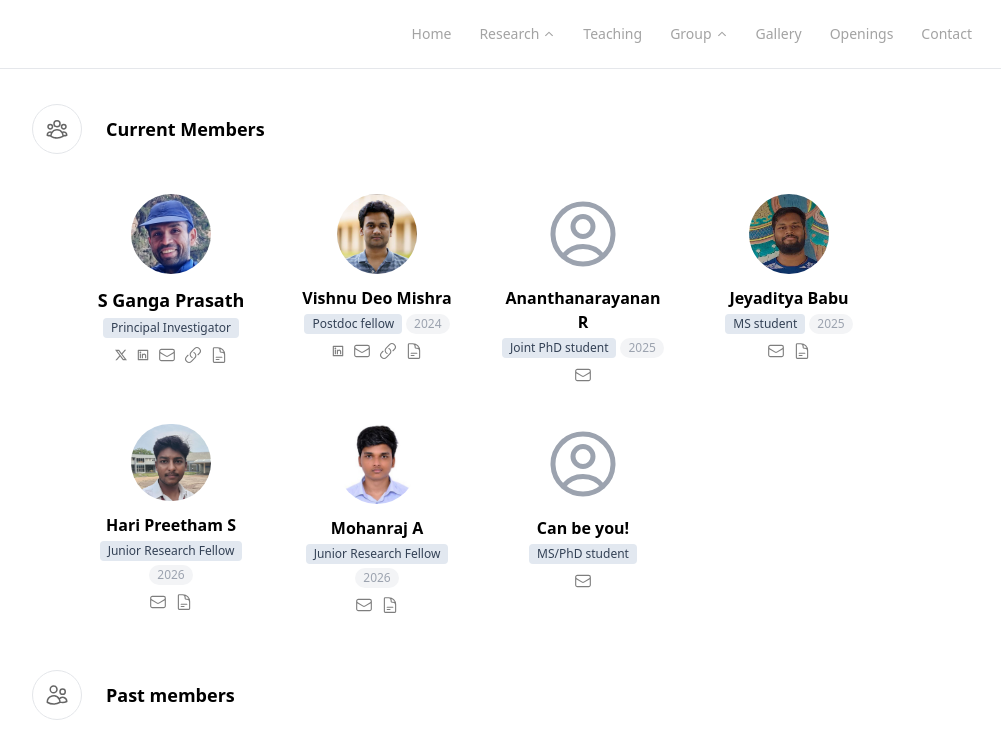
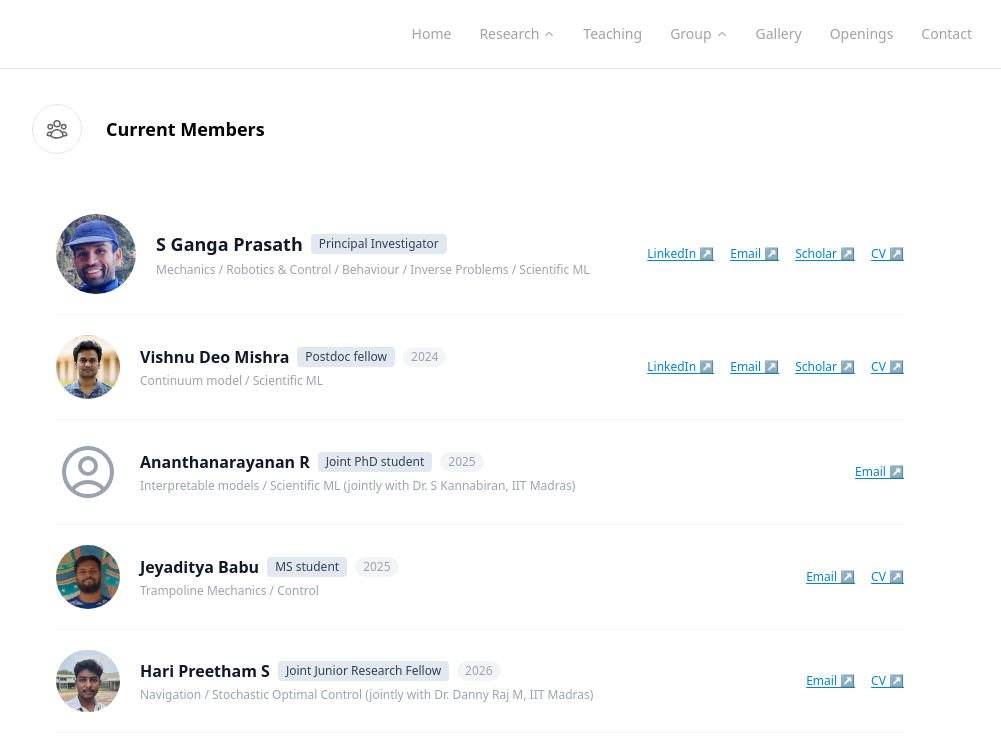
Before and after one commit to sgangaprasath/interface, a Next.js app: page /members in a window 1280 px wide. Shown: the top 752 px of the page, without its empty margins (200-1201 px from the left). Built offline with nearby package versions, Linux system fonts and the light colour scheme.

Commit message:
MembersUpdated

```diff
--- a/app/json/members.json
+++ b/app/json/members.json
@@ -6,9 +6,10 @@
     "twitter": "https://twitter.com/kaitovaai",
     "linkedIn": "https://www.linkedin.com/in/ganga-prasath-s-152a1225a/",
     "email": "mailto:sgangaprasath@smail.iitm.ac.in",
-    "webpage": "https://sgangaprasath.github.io",
-    "cv": "https://drive.google.com/file/d/1uvcn4yscbZEaiaKMCZs2NEio4Hfp7h0b/view?usp=sharing",
-    "image": "/images/sgp.jpg"
+    "webpage": "https://scholar.google.com/citations?user=fHr_IJgAAAAJ&hl=en&authuser=1",
+    "cv": "https://drive.google.com/file/d/1FaD-D5XMLlVw2u6D05fr7PestvvEKtJt/view?usp=sharing",
+    "image": "/images/sgp.jpg",
+    "topics": ["Mechanics", "Robotics & Control", "Behaviour", "Inverse Problems", "Scientific ML"]
   },
   {
     "id": 2,
@@ -19,7 +20,8 @@
     "email": "mailto:vdmgya@gmail.com",
     "webpage": "https://scholar.google.com/citations?user=FnVSQWwAAAAJ&hl=en",
     "cv": "https://github.com/sgangaprasath/interface/blob/main/public/pdf/VishnuCV.pdf",
-    "image": "/images/vishnu.jpg"
+    "image": "/images/vishnu.jpg",
+    "topics": ["Continuum model", "Scientific ML"]
   },
   {
     "id": 3,
@@ -34,7 +36,7 @@
     "status": "past",
     "thesis": "Peeling dynamics of a Velcro",
     "period": "2025-26",
-    "currentPosition": "Siemens"
+    "currentPosition": "Design Engineer, Siemens"
   },
   {
     "id": 5,
@@ -45,7 +47,8 @@
     "email": "mailto:ananthanarayanan.r.3141@gmail.com",
     "webpage": "",
     "cv": "",
-    "image": "/images/profile.svg"
+    "image": "/images/profile.svg",
+    "topics": ["Interpretable models", "Scientific ML (jointly with Dr. S Kannabiran, IIT Madras)"]
   },
   {
     "id": 6,
@@ -88,7 +91,8 @@
     "email": "mailto:am23s055@smail.iitm.ac.in",
     "webpage": "",
     "cv": "https://github.com/sgangaprasath/interface/blob/main/public/pdf/MohanCV.pdf",
-    "image": "/images/mohanraj.jpg"
+    "image": "/images/mohanraj.jpg",
+    "topics": ["Robotics", "Control"]
   },
   {
     "id": 8,
@@ -99,18 +103,20 @@
     "email": "mailto:am25s021@smail.iitm.ac.in",
     "webpage": "",
     "cv": "https://github.com/sgangaprasath/interface/blob/main/public/pdf/JeyadityaCV.pdf",
-    "image": "/images/Jeyaditya.jpg"
+    "image": "/images/Jeyaditya.jpg",
+    "topics": ["Trampoline Mechanics", "Control"]
   },
   {
     "id": 9,
     "name": "Hari Preetham S",
-    "title": "Junior Research Fellow - 2026",
+    "title": "Joint Junior Research Fellow - 2026",
     "twitter": "",
     "linkedIn": "",
     "email": "mailto:haripreetham.jntuh@gmail.com",
     "webpage": "",
     "cv": "https://github.com/sgangaprasath/interface/blob/main/public/pdf/HariCV.pdf",
-    "image": "/images/Hari.jpg"
+    "image": "/images/Hari.jpg",
+    "topics": ["Navigation", "Stochastic Optimal Control (jointly with Dr. Danny Raj M, IIT Madras)"]
   },
   {
     "id": 11,
--- a/app/members/page.tsx
+++ b/app/members/page.tsx
@@ -1,8 +1,6 @@
 import * as fs from "fs";
 import Link from "next/link";
 import Image from "next/image";
-import { RiTwitterXLine } from "react-icons/ri";
-import { RiLinkedinBoxLine } from "react-icons/ri";
 
 export interface MembersMetaData {
   id: number;
@@ -14,6 +12,7 @@ export interface MembersMetaData {
   webpage: string;
   cv: string;
   image: string;
+  topics?: string[];
   status?: string;
   thesis?: string;
   thesisLink?: string;
@@ -45,19 +44,21 @@ const MemPreview = (props: MembersMetaData) => {
   const { position, year } = parseTitle(props.title);
   const isPI = position.toLowerCase().includes("principal investigator");
   return (
-    <div className="group container flex flex-col items-center justify-start gap-3">
+    <div className="flex flex-row items-center justify-between gap-6 py-5 border-b border-gray-100 last:border-0 w-full">
+      {/* Left: photo + name + position + topics */}
+      <div className="flex flex-row items-center gap-5">
         <Image
           src={props.image}
-        width={80}
-        height={80}
-        alt="Picture of the lab member"
-        className="transform duration-200 rounded-full group-hover:scale-110"
+          width={isPI ? 80 : 64}
+          height={isPI ? 80 : 64}
+          alt={`Picture of ${props.name}`}
+          className="rounded-full flex-shrink-0"
         />
-      <div className="flex flex-col items-center justify-center">
-        <p className={`text-center font-semibold pb-1 ${isPI ? "text-lg" : "text-base"}`}>
+        <div>
+          <div className="flex flex-wrap items-center gap-2 mb-1">
+            <p className={`font-semibold text-gray-900 ${isPI ? "text-lg" : "text-base"}`}>
               {props.name}
             </p>
-        <div className="flex flex-wrap justify-center items-center gap-1 pb-2">
             <span className={`rounded text-xs px-2 py-0.5 ${positionStyle(position)}`}>
               {position}
             </span>
@@ -67,71 +68,55 @@ const MemPreview = (props: MembersMetaData) => {
               </span>
             )}
           </div>
-        <div className="flex flex-row items-center justify-center gap-2">
-          {props.twitter !== "" && (
+          {props.topics && props.topics.length > 0 && (
+            <p className="text-xs text-gray-400 font-light">
+              {props.topics.join(" / ")}
+            </p>
+          )}
+        </div>
+      </div>
+      {/* Right: text links */}
+      <div className="flex flex-row items-center gap-4 flex-shrink-0">
+        {props.linkedIn !== "" && (
           <Link
-              className="opacity-50 hover:opacity-100"
-              href={`${props.twitter}`}
+            href={props.linkedIn}
             target="_blank"
             rel="noopener noreferrer"
+            className="text-xs text-sky-600 hover:text-sky-800 underline underline-offset-2 transition-colors"
           >
-              <RiTwitterXLine />
+            LinkedIn ↗
           </Link>
         )}
-          {props.linkedIn !== "" && (
+        {props.email !== "" && (
           <Link
-              className="opacity-50 hover:opacity-100"
-              href={`${props.linkedIn}`}
-              target="_blank"
-              rel="noopener noreferrer"
-            >
-              <RiLinkedinBoxLine />
-            </Link>
-          )}
-          <Link
-            className="opacity-50 hover:opacity-100"
             href={props.email}
             target="_blank"
             rel="noopener noreferrer"
+            className="text-xs text-sky-600 hover:text-sky-800 underline underline-offset-2 transition-colors"
           >
-            <Image
-              src={"/images/email.svg"}
-              width={18}
-              height={18}
-              alt="Email for correspondence"
-            />
+            Email ↗
           </Link>
+        )}
         {props.webpage !== "" && (
           <Link
-              className="opacity-50 hover:opacity-100"
             href={props.webpage}
             target="_blank"
             rel="noopener noreferrer"
+            className="text-xs text-sky-600 hover:text-sky-800 underline underline-offset-2 transition-colors"
           >
-              <Image
-                src={"/images/webpage.svg"}
-                width={18}
-                height={18}
-                alt="Personal webpage"
-              />
+            Scholar ↗
           </Link>
         )}
         {props.cv !== "" && (
           <Link
-              className="opacity-50 hover:opacity-100"
             href={props.cv}
             target="_blank"
             rel="noopener noreferrer"
+            className="text-xs text-sky-600 hover:text-sky-800 underline underline-offset-2 transition-colors"
           >
-              <Image
-                src={"/images/cv.svg"}
-                width={18}
-                height={18}
-                alt="CV"
-              />
+            CV ↗
           </Link>
         )}
-        </div>
       </div>
     </div>
   );
@@ -174,7 +159,7 @@ const MembersPage = () => {
           <p className="font-bold text-lg px-4">Current Members</p>
         </div>
       </div>
-      <section className="grid grid-cols-2 gap-10 mb-10 px-10 lg:px-14 text-sm md:grid-cols-4 max-w-4xl">
+      <section className="flex flex-col w-full mb-10 px-4 lg:px-6 text-sm">
         {memPreviews}
       </section>
       {/* <div className="flex flex-col items-center md:items-start justify-center gap-4 w-full mt-20 mb-10">
--- a/app/research/page.tsx
+++ b/app/research/page.tsx
@@ -169,7 +169,7 @@ const ResearchPage = () => {
         {/* Third topic */}
         <div className="group flex flex-col items-start justify-start w-full h-auto bg-white rounded-lg border border-gray-200 transition-colors">
           <Image
-            src="/images/landscape.jpeg"
+            src="/images/landscape.png"
             width="0"
             height="0"
             alt="News blurb image"
@@ -178,10 +178,10 @@ const ResearchPage = () => {
           />
           <div className="px-5 py-4">
             <h2 className="font-bold text-2xl mb-1 bg-gradient-to-r from-gray-400 via-gray-700 to-black text-transparent bg-clip-text">
-              AI & Scientific ML
+              Scientific ML
             </h2>
             <p className="text-sm text-slate-700 my-1 text-justify">
-             Machine Learning has become ubiquitous, pervading all areas of research. However a fundamental understanding on why they perform the way they do is an ongoing challenge. Our group is working on developing a physical understanding of these techniques using techniques from statistical mechanics and optimal control theory. We are currently working on problems in generative models, Reinforcement Learning and generalization of multimodal models.
+             Machine Learning has become ubiquitous, pervading all areas of research. However a fundamental understanding on why they perform the way they do is an ongoing challenge. Our group is working on developing a physical understanding of these techniques using techniques from statistical physics and control theory. We are currently working on problems in generative models, Reinforcement Learning and generalization of multimodal models.
             </p>
             <div className="flex flex-col py-4 gap-2">
               <p className="font-bold">Further reading</p>
```
Also changed, not shown: app/pubs/PubsTabs.tsx (+99 -32 lines), public/images/landscape.jpeg (deleted), public/images/landscape.png (added). Lines whose indentation alone changed are shown as unchanged.
